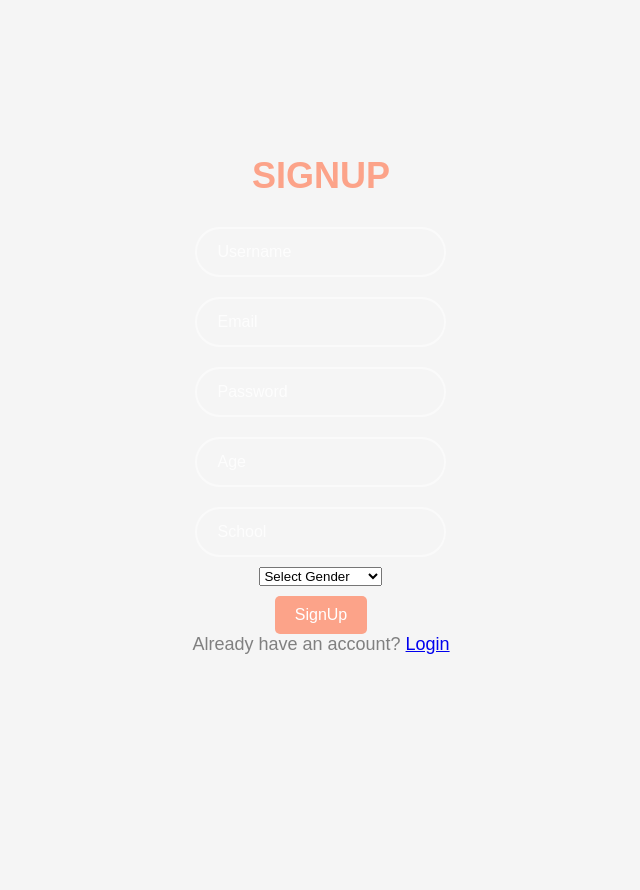
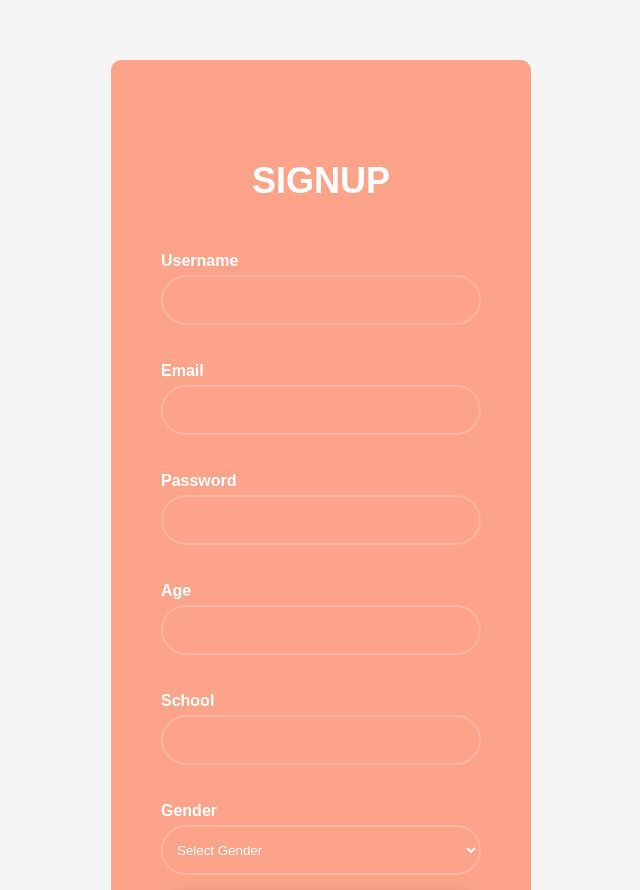
Before and after one commit to Rowaida-Ali/fatayat_elkwa, a React (Create React App) app in the folder frontend/login/: page /signup in a window 1280 px wide. Shown: the top 890 px of the page, without its empty margins (319-959 px from the left). Before the commit the page ends 800 px from the top, so only its background shows below. Built offline with nearby package versions, Linux system fonts and the light colour scheme.

Commit message:
Navbar and Profile

```diff
--- a/frontend/login/src/components/LoginForm/LoginForm.css
+++ b/frontend/login/src/components/LoginForm/LoginForm.css
@@ -16,12 +16,20 @@
     font-size: 32px;
     text-align: center;
     margin-bottom: 20px;
+    color: #fff;
 }
 
 .wrapper .input-box {
     position: relative;
     width: 100%;
     margin: 20px 0;
+}
+
+.input-box label {
+    display: block;
+    margin-bottom: 5px;
+    font-weight: bold;
+    color: #fff;
 }
 
 .input-box input {
@@ -57,7 +65,11 @@
     display: flex;
     justify-content: space-between;
     font-size: 14px;
-    margin: -10px 0 15px;
+    margin: 10px 0 15px;
+}
+
+.remember-forget label {
+    margin-right: auto;
 }
 
 .remember-forget label input {
--- a/frontend/login/src/components/LoginForm/LoginForm.jsx
+++ b/frontend/login/src/components/LoginForm/LoginForm.jsx
@@ -1,8 +1,7 @@
-import React, {useState} from 'react'
+import React, { useState } from 'react';
 import './LoginForm.css';
-import { FaLock} from "react-icons/fa";
+import { FaLock } from "react-icons/fa";
 import { MdEmail } from "react-icons/md";
-
 
 const LoginForm = () => {
     const [password, setPassword] = useState('');
@@ -11,44 +10,51 @@ const LoginForm = () => {
     const handleSubmit = async (event) => {
         event.preventDefault();
         try {
-        const response = await fetch('http://localhost:3003/login ', {
+            const response = await fetch('http://localhost:3003/login', {
                 method: 'POST',
                 headers: {
                     'Content-Type': 'application/json',
                 },
-          body: JSON.stringify({ password,email }),
+                body: JSON.stringify({ password, email }),
             });
             const data = await response.json();
             console.log(data);
-        localStorage.setItem('token',data.access_token);
+            localStorage.setItem('token', data.access_token);
         } catch (error) {
             console.error('Error:', error);
         }
-   }
+    };
+
     return (
         <div className='wrapper'>
-                <h1>LogIn</h1>
+            <h1>Log In</h1>
             <form onSubmit={handleSubmit}>
                 <div className="input-box">
-                    <input type="text" placeholder='Email' required
+                    <label>Email</label>
+                    <input
+                        type="text"
+                        placeholder='Email'
+                        required
                         value={email}
-                    onChange={(e) =>
-                setEmail(e.target.value) }       />
-
+                        onChange={(e) => setEmail(e.target.value)}
+                    />
                     <MdEmail className='icon' />
                 </div>
                 <div className="input-box">
-                    <input type="password" placeholder='password' required
+                    <label>Password</label>
+                    <input
+                        type="password"
+                        placeholder='Password'
+                        required
                         value={password}
-                    onChange={(e) =>
-                setPassword(e.target.value)}/>
-                    <FaLock className='icon'/>
+                        onChange={(e) => setPassword(e.target.value)}
+                    />
+                    <FaLock className='icon' />
                 </div>
                 <div className="remember-forget">
-                    <label><input type="checkbox"/>Remember me </label>
-                    {/* <a href='#'>Forget password?</a> */}
+                    <label><input type="checkbox" /> Remember me </label>
                 </div>
-                <button type="submit">LogIn</button>
+                <button type="submit">Log In</button>
                 <div className="register-link"></div>
                 <p>Don't have an account? <a href='/signup'>Register</a></p>
             </form>
--- a/frontend/login/src/components/SignupForm/SignupForm.css
+++ b/frontend/login/src/components/SignupForm/SignupForm.css
@@ -1,67 +1,87 @@
-.study-abroad-page {
+.signup-wrapper {
     width: 420px;
     margin: auto;
     background: #fca389;
     color: #fff;
     border-radius: 10px;
-    padding: 50px 30px;
-    box-shadow: 0 4px 20px rgba(0, 0, 0, 0.2);
+    padding: 100px 50px;
 }
 
-.study-abroad-page h2 {
+.signup-wrapper h1 {
     font-size: 36px;
     text-align: center;
+    color: #fff;
 }
 
-.study-abroad-page .input-box {
+.signup-wrapper .input-box {
     position: relative;
     width: 100%;
-    margin: 20px 0;
+    height: 50px;
+    margin: 30px 0;
+}
+
+.input-box label {
+    display: block;
+    margin-bottom: 5px;
+    font-weight: bold;
+    color: #fff;
 }
 
 .input-box input {
     width: 100%;
-    height: 50px;
+    height: 100%;
     background: transparent;
     outline: none;
-    border: 2px solid rgba(255, 255, 255, 0.5);
+    border: 2px solid rgba(255, 255, 255, 0.2);
     border-radius: 40px;
     font-size: 16px;
     color: #fff;
-    padding: 15px 20px;
+    padding: 20px 45px 20px 20px;
+    margin: auto;
 }
 
 .input-box input::placeholder {
-    color: rgba(255, 255, 255, 0.8);
+    color: #fff;
 }
 
-.study-abroad-page button {
+.signup-wrapper button {
     width: 100%;
     height: 45px;
     background: #fff;
     border: none;
+    outline: none;
     border-radius: 40px;
+    box-shadow: 0 0 10px rgba(0, 0, 0, 0.1);
     cursor: pointer;
     font-size: 16px;
     color: #333;
     font-weight: 700;
-    margin-top: 20px;
-    transition: background-color 0.3s, transform 0.3s;
+    transition: background 0.3s;
 }
 
-.study-abroad-page button:hover {
-    background: #ffdfd0; /* Light hover effect */
-    transform: scale(1.05); /* Slightly increase size on hover */
+.signup-wrapper button:hover {
+    background: #e1e1e1;
 }
 
-.study-abroad-page .video-list {
-    margin-top: 20px;
+.signup-wrapper .Login-link {
+    font-size: 14.5px;
+    text-align: center;
+    margin: 20px 0 15px;
 }
 
-.video-list div {
-    margin-bottom: 20px;
-    border: 1px solid rgba(255, 255, 255, 0.5);
+.input-box select {
+    width: 100%;
+    height: 50px;
+    background: transparent;
     padding: 10px;
-    border-radius: 10px;
-    background: rgba(255, 255, 255, 0.1);
+    border: 2px solid rgba(255, 255, 255, 0.2);
+    border-radius: 40px;
+    color: #fff;
+    outline: none;
 }
+
+
+input:focus,
+select:focus {
+    border-color: #fff;
+}
--- a/frontend/login/src/components/SignupForm/SignupForm.jsx
+++ b/frontend/login/src/components/SignupForm/SignupForm.jsx
@@ -7,7 +7,8 @@ const SignupForm = () => {
         email: '',
         password: '',
         age: '',
-        gender: ''
+        gender: '',
+        school: ''
     });
 
     const handleChange = (e) => {
@@ -47,27 +48,39 @@ const SignupForm = () => {
                 <form onSubmit={handleSubmit}>
                     <h1>SIGNUP</h1>
                     <div className="input-box">
-                        <input type="text" name="username" placeholder='Username' required onChange={handleChange} />
+                        <label htmlFor="username">Username</label>
+                        <input type="text" name="username" id="username" required onChange={handleChange} />
+
                     </div>
                     <div className="input-box">
-                        <input type="email" name="email" placeholder='Email' required onChange={handleChange} />
+                        <label htmlFor="email">Email</label>
+                        <input type="email" name="email" id="email" required onChange={handleChange} />
+
                     </div>
                     <div className="input-box">
-                        <input type="password" name="password" placeholder='Password' required onChange={handleChange} />
+                        <label htmlFor="password">Password</label>
+                        <input type="password" name="password" id="password" required onChange={handleChange} />
+
                     </div>
                     <div className="input-box">
-                        <input type="number" name="age" placeholder='Age' required onChange={handleChange} />
+                        <label htmlFor="age">Age</label>
+                        <input type="number" name="age" id="age" required onChange={handleChange} />
+
                     </div>
                     <div className="input-box">
-                        <input type="text" name="school" placeholder='School' required onChange={handleChange} />
+                        <label htmlFor="school">School</label>
+                        <input type="text" name="school" id="school" required onChange={handleChange} />
+
                     </div>
                     <div className="input-box">
-                        <select name="gender" required onChange={handleChange}>
+                        <label htmlFor="gender">Gender</label>
+                        <select name="gender" id="gender" required onChange={handleChange}>
                             <option value="">Select Gender</option>
                             <option value="male">Male</option>
                             <option value="female">Female</option>
-                            <option value="other">Perfer not to say.</option>
+                            <option value="other">Prefer not to say</option>
                         </select>
+
                     </div>
                     <button type="submit">SignUp</button>
                     <p>Already have an account? <a href='/login'>Login</a></p>
```
Also changed, not shown: 1 other file (tests, documents, lock files or other folders). Lines whose indentation alone changed are shown as unchanged.
